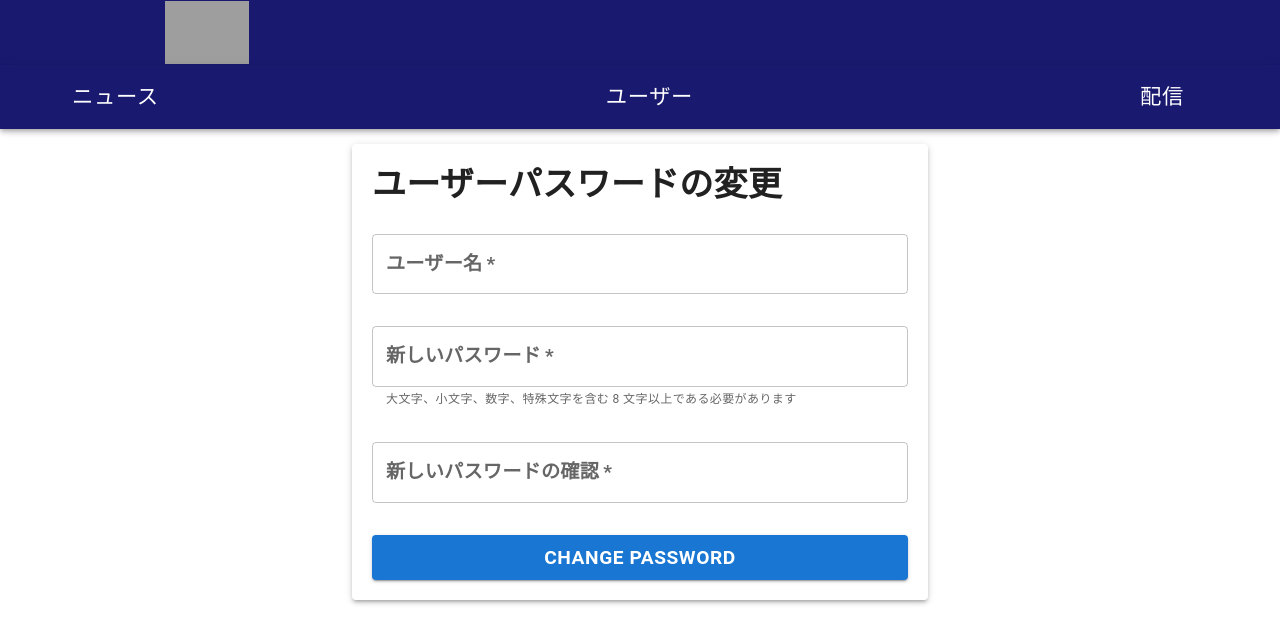
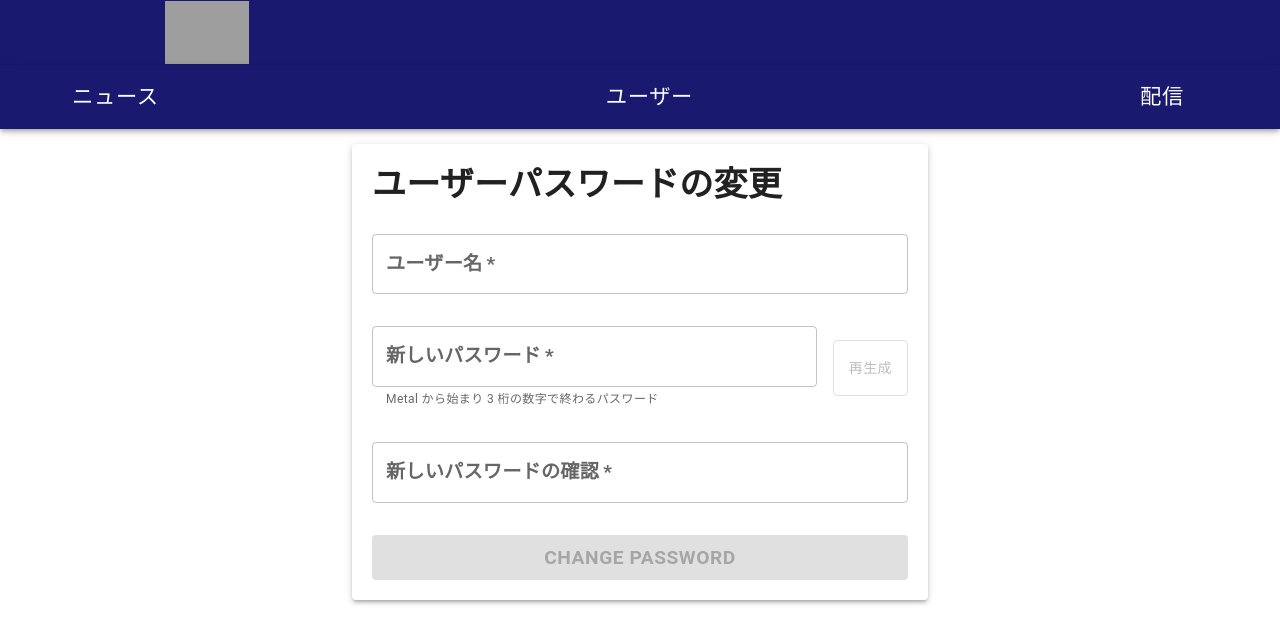
Before and after one commit to MichaelWhite63/amplify-vite-react-template, a React (Vite) app: page /change-password in a window 1280 px wide. Shown: the top 644 px of the page. Built offline with nearby package versions, Linux system fonts and the light colour scheme; no server answers; grey boxes are pictures that could not be loaded; some icons are missing; what @aws-amplify/ui-react, aws-amplify would draw is missing.

Commit message:
Auto generated new password

```diff
--- a/src/ChangePassword.tsx
+++ b/src/ChangePassword.tsx
@@ -1,4 +1,4 @@
-import React, { useState } from 'react';
+import React, { useState, useEffect } from 'react';
 import { Box, Button, Paper, TextField, Typography, Alert, CircularProgress } from '@mui/material';
 import { Authenticator } from '@aws-amplify/ui-react';
 import '@aws-amplify/ui-react/styles.css';
@@ -23,21 +23,26 @@ const ChangePassword: React.FC = () => {
   const [error, setError] = useState<string | null>(null);
   const [success, setSuccess] = useState<string | null>(null);
 
+  // Function to generate password
+  const generatePassword = () => {
+    // Generate three random numbers
+    const randomNumbers = Math.floor(Math.random() * 900 + 100); // 100-999
+    const generatedPassword = `Metal${randomNumbers}`;
+    return generatedPassword;
+  };
+
+  // Auto-generate password when username is entered
+  useEffect(() => {
+    if (username.trim()) {
+      const password = generatePassword();
+      setNewPassword(password);
+      setConfirmPassword(password); // Also set confirm password field
+    }
+  }, [username]);
+
   const handleUsernameChange = (e: React.ChangeEvent<HTMLInputElement>) => {
     setUsername(e.target.value);
     // Reset messages when input changes
-    setError(null);
-    setSuccess(null);
-  };
-
-  const handleNewPasswordChange = (e: React.ChangeEvent<HTMLInputElement>) => {
-    setNewPassword(e.target.value);
-    setError(null);
-    setSuccess(null);
-  };
-
-  const handleConfirmPasswordChange = (e: React.ChangeEvent<HTMLInputElement>) => {
-    setConfirmPassword(e.target.value);
     setError(null);
     setSuccess(null);
   };
@@ -58,19 +63,9 @@ const ChangePassword: React.FC = () => {
       return false;
     }
 
-    // AWS Cognito password requirements
-    if (newPassword.length < 8) {
-      setError('Password must be at least 8 characters long');
-      return false;
-    }
-
-    const hasUpperCase = /[A-Z]/.test(newPassword);
-    const hasLowerCase = /[a-z]/.test(newPassword);
-    const hasNumber = /\d/.test(newPassword);
-    const hasSpecialChar = /[!@#$%^&*()_+\-=[\]{};':"\\|,.<>/?]/.test(newPassword);
-
-    if (!(hasUpperCase && hasLowerCase && hasNumber && hasSpecialChar)) {
-      setError('Password must contain uppercase, lowercase, number, and special character');
+    // Simplified validation for our specific password format
+    if (!newPassword.startsWith('Metal') || !/Metal\d{3}$/.test(newPassword)) {
+      setError('Password must start with "Metal" and end with three numbers');
       return false;
     }
 
@@ -92,7 +87,6 @@ const ChangePassword: React.FC = () => {
     setLoading(true);
 
     try {
-
       // The schema defines changeUserPassword as returning a string
       const response = await client.queries.changeUserPassword({
         username,
@@ -114,6 +108,15 @@ const ChangePassword: React.FC = () => {
       setError(err instanceof Error ? err.message : 'Failed to change password. Please try again.');
     } finally {
       setLoading(false);
+    }
+  };
+
+  // Function to regenerate password
+  const handleRegeneratePassword = () => {
+    if (username.trim()) {
+      const password = generatePassword();
+      setNewPassword(password);
+      setConfirmPassword(password);
     }
   };
 
@@ -153,21 +156,35 @@ const ChangePassword: React.FC = () => {
               required
             />
 
+            <Box sx={{ display: 'flex', alignItems: 'center', gap: 2 }}>
               <TextField
                 sx={{
                   '& .MuiInputLabel-root': textStyle,
                   '& .MuiInputBase-input': textStyle,
-                my: 2
+                  my: 2,
+                  flex: 1
                 }}
                 fullWidth
-              type="password"
+                type="text" // Changed to text so user can see the generated password
                 label="新しいパスワード"
                 value={newPassword}
-              onChange={handleNewPasswordChange}
+                InputProps={{
+                  readOnly: true,
+                }}
                 disabled={loading}
                 required
-              helperText="大文字、小文字、数字、特殊文字を含む 8 文字以上である必要があります"
+                helperText="Metal から始まり 3 桁の数字で終わるパスワード"
               />
+
+              <Button
+                variant="outlined"
+                onClick={handleRegeneratePassword}
+                disabled={!username.trim() || loading}
+                sx={{ height: 56 }}
+              >
+                再生成
+              </Button>
+            </Box>
 
             <TextField
               sx={{
@@ -176,10 +193,12 @@ const ChangePassword: React.FC = () => {
                 my: 2
               }}
               fullWidth
-              type="password"
+              type="text" // Changed to text for visibility
               label="新しいパスワードの確認"
               value={confirmPassword}
-              onChange={handleConfirmPasswordChange}
+              InputProps={{
+                readOnly: true,
+              }}
               disabled={loading}
               required
             />
@@ -188,7 +207,7 @@ const ChangePassword: React.FC = () => {
               type="submit"
               variant="contained"
               color="primary"
-              disabled={loading}
+              disabled={loading || !username.trim()}
               sx={{ mt: 2, fontWeight: 'bold', fontSize: '1.2rem' }}
               fullWidth
             >
```
Lines whose indentation alone changed are shown as unchanged.
